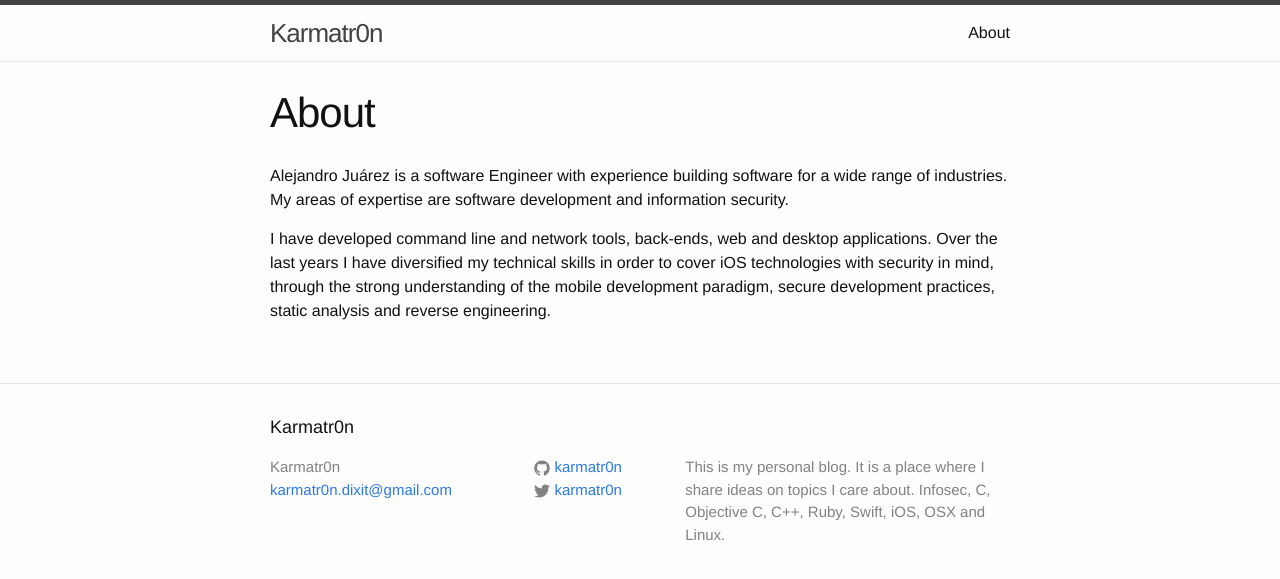
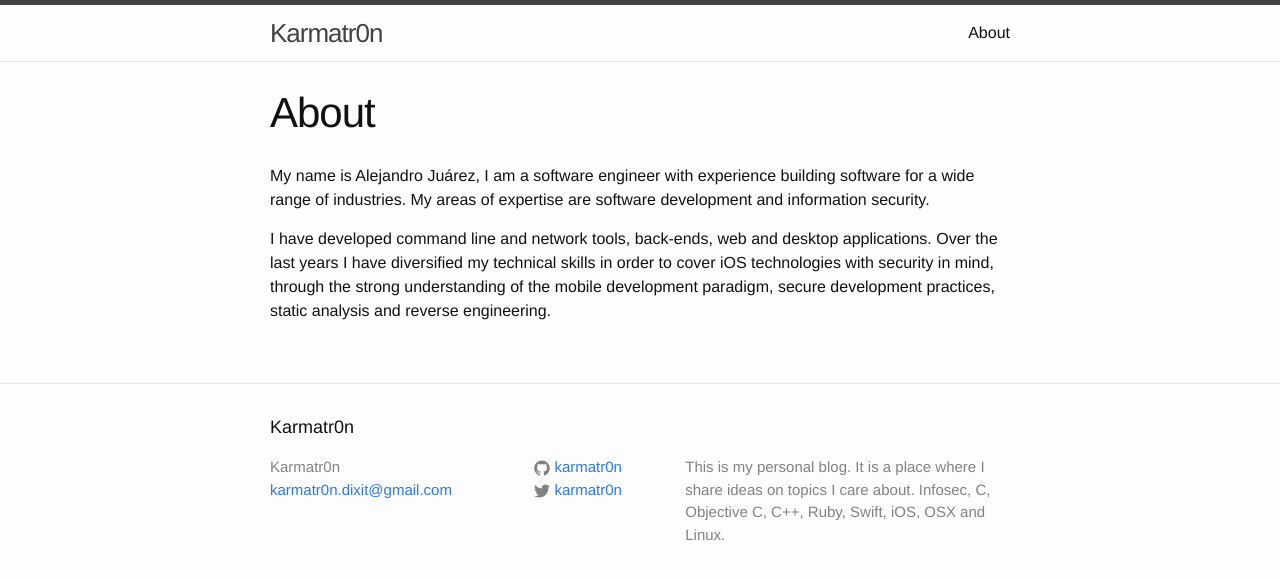
Before and after one commit to karmatr0n/karmatr0n.github.io, a Jekyll site: the page built from about.md, in a window 1280 px wide. Shown: the top 579 px of the page. Built offline with Jekyll 4.4.1, drawn with Linux system fonts in a browser that asks for light colours.

Commit message:
Fixing spanglish errors

```diff
--- a/about.md
+++ b/about.md
@@ -4,11 +4,6 @@ title: About
 permalink: /about/
 ---
 
-Alejandro Ju&aacute;rez is a software Engineer with experience building software for a wide range of industries. My areas of expertise are software development and information security.
+My name is Alejandro Ju&aacute;rez, I am a software engineer with experience building software for a wide range of industries. My areas of expertise are software development and information security.
 
-I have developed command line and network tools, back-ends, web and
-desktop applications. Over the last years I have diversified my
-technical skills in order to cover iOS technologies with security in
-mind, through the strong understanding of the mobile development
-paradigm, secure development practices, static analysis and reverse
-engineering.
+I have developed command line and network tools, back-ends, web and desktop applications. Over the last years I have diversified my technical skills in order to cover iOS technologies with security in mind, through the strong understanding of the mobile development paradigm, secure development practices, static analysis and reverse engineering.
```
